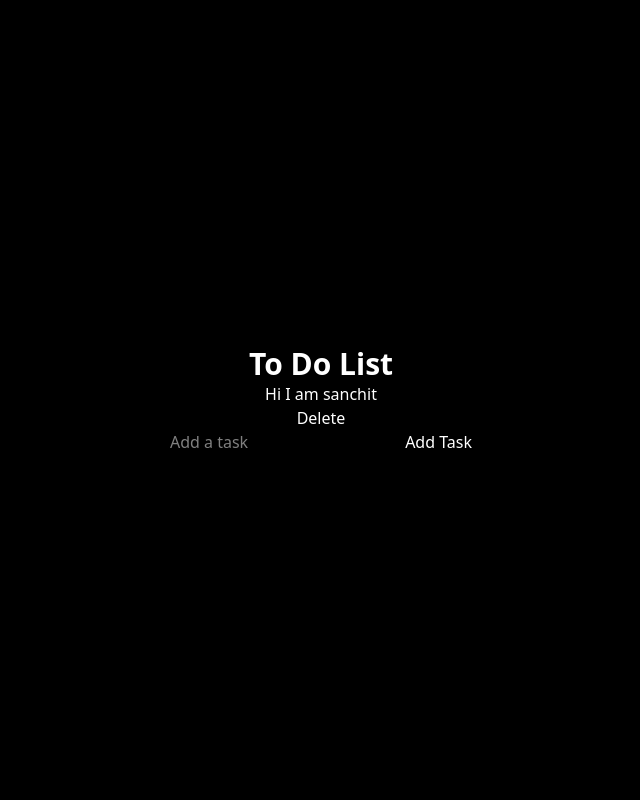
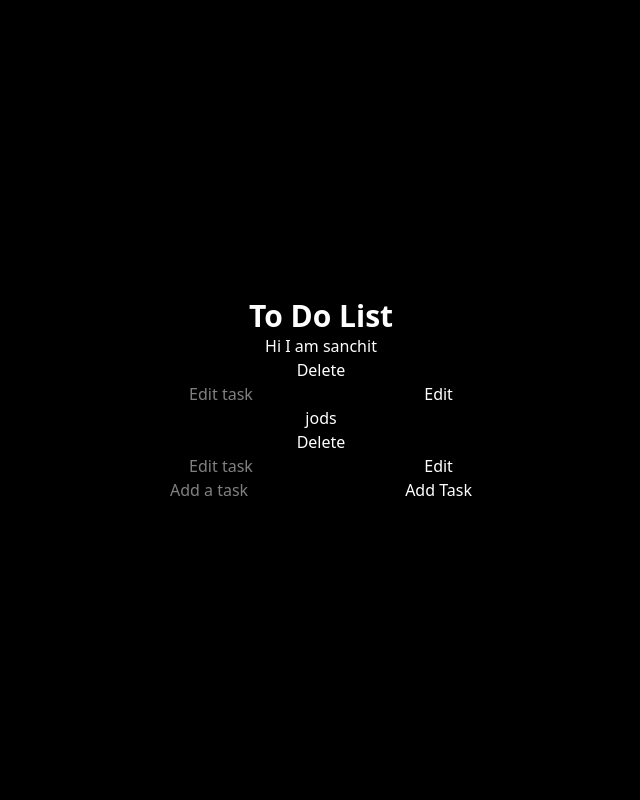
Before and after one commit to sanchit-scaler/todo-fastapi-bootcamp, a FastAPI app: page / in a window 1280 px wide. Shown: the whole page, without its empty margins (319-959 px from the left). Run offline with FastAPI, Linux system fonts and the light colour scheme.

Commit message:
feat: Implement task editing functionality and update todolist template
- Added a new POST endpoint to handle task editing in the JSON database.
- Updated the HTML template to include an edit form for each task, enhancing user interaction.

```diff
--- a/db.json
+++ b/db.json
@@ -1 +1 @@
-{"1": "Hi I am sanchit"}
+{"1": "Hi I am sanchit", "2": "jods"}
--- a/main.py
+++ b/main.py
@@ -36,3 +36,15 @@ async def delete_task(request: Request):
     with open("db.json", "w") as f:
         json.dump(db, f)
     return RedirectResponse(url="/", status_code=303)
+
+@app.post("/edit")
+async def edit_task(request: Request):
+    data = await request.form()
+    task_id = data["task_id"]
+    new_task = data["new_task"]
+    with open("db.json", "r") as f:
+        db = json.load(f)
+    db[task_id] = new_task
+    with open("db.json", "w") as f:
+        json.dump(db, f)
+    return RedirectResponse(url="/", status_code=303)
--- a/templates/todolist.html
+++ b/templates/todolist.html
@@ -16,6 +16,11 @@
             <input type="hidden" name="task_id" value="{{ key }}">
             <button type="submit">Delete</button>
         </form>
+        <form action="/edit" method="post">
+            <input type="hidden" name="task_id" value="{{ key }}">
+            <input type="text" name="new_task" placeholder="Edit task">
+            <button type="submit">Edit</button>
+        </form>
         {% endfor %}
         <form action="/add" method="post">
             <input type="text" name="task" placeholder="Add a task">
```
